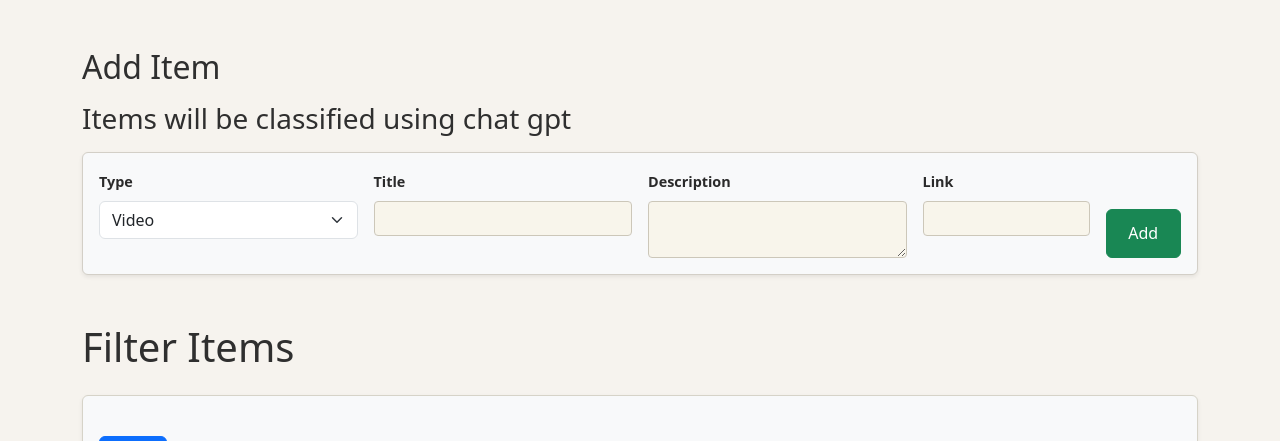
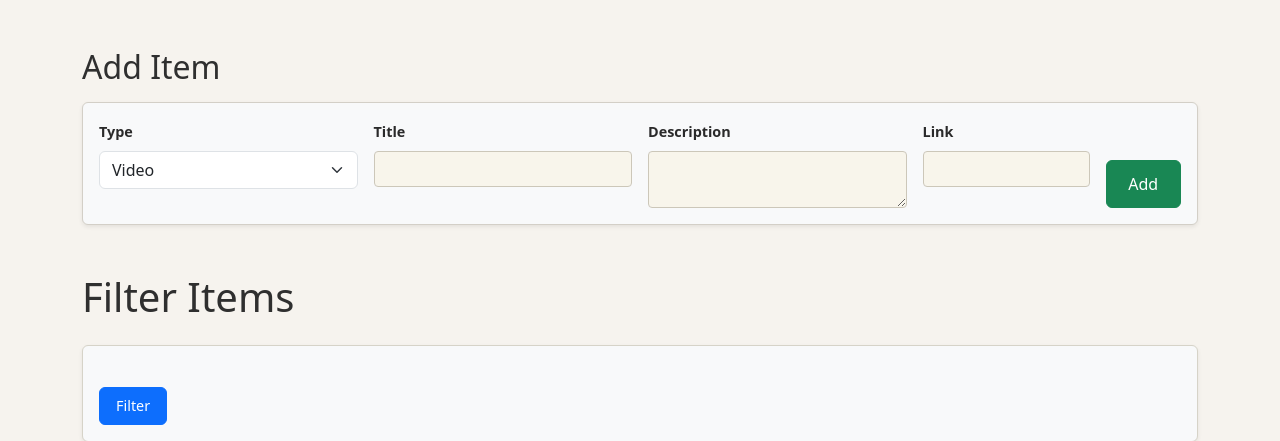
Before and after one commit to Ta7leeq/modypedia_clean, a Django app: template interface/templates/interface/item_list.html in a window 1280 px wide. Shown: the part 56-497 px from the top of the page. Run offline with Django 3.2, Linux system fonts and the light colour scheme; the template is opened without the code that fills it, so the values that code supplies are empty; some web fonts are replaced.

Commit message:
testing deployment

```diff
--- a/interface/templates/interface/item_list.html
+++ b/interface/templates/interface/item_list.html
@@ -15,7 +15,7 @@ All Items!
 
 
     <h2 class="mb-3">Add Item</h2>
-    <h3 class="mb-3">Items will be classified using chat gpt</h3>
+
 
 
     <form method="post" class="add-item-form mb-5 p-3 rounded shadow-sm bg-light">
```
